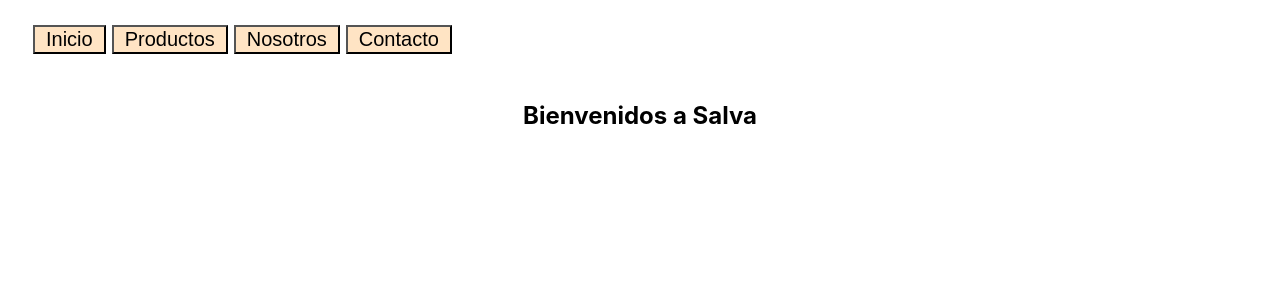
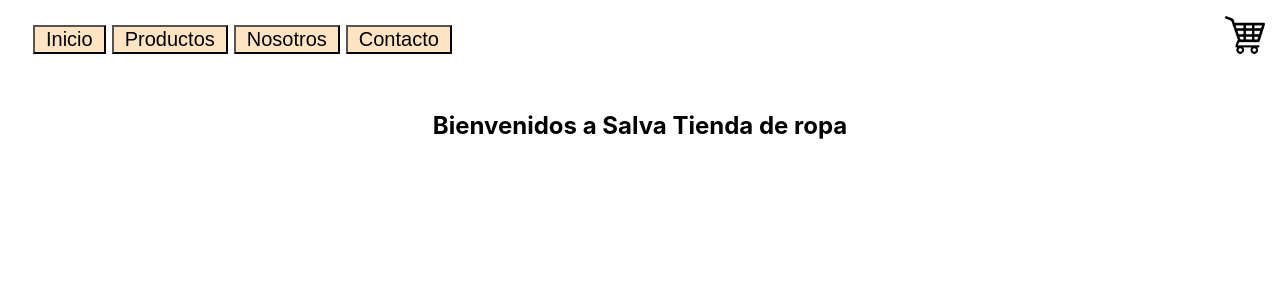
Before and after one commit to santuaguito/salva-cei, a React (Create React App) app: page / in a window 1280 px wide. Shown: the top 300 px of the page. Built offline with nearby package versions, Linux system fonts and the light colour scheme.

Commit message:
Crea tu landing

```diff
--- a/src/App.js
+++ b/src/App.js
@@ -1,18 +1,22 @@
 import React from 'react';
 import NavBar from './components/NavBar';
+import ItemListContainer from './components/ItemListContainer';
 import './App.css';
 
-function App() {
-  return (
-    <div className="App">
-       <div className = "container">
+class App extends React.Component{
+
+  render(){
+    const greating = "Bienvenidos a Salva Tienda de ropa";
+    return(
+      <div className = "container">
         <NavBar/>
-
-        <h2>Bienvenidos a Salva</h2>
+        <ItemListContainer greating={ greating }/>
 
       </div>
-    </div>
-  );
+    )
+
+  }
+
 }
 
 export default App;
--- /dev/null
+++ b/src/components/CarWidget.css
@@ -0,0 +1,6 @@
+.Cart{
+    width: 40px;
+    height: 40px;
+    margin: 10px;
+    padding: 5px;
+}
--- /dev/null
+++ b/src/components/CarWidget.js
@@ -0,0 +1,14 @@
+import React from 'react'
+import './CarWidget.css'
+import CartLogo from './Img/carrito.png';
+
+
+function CarWidget() {
+    return (
+        <div>
+            <img src={CartLogo} alt="Imagen carrito" className ="Cart"/>
+        </div>
+    )
+}
+
+export default CarWidget
--- /dev/null
+++ b/src/components/ItemListContainer.css
@@ -0,0 +1,5 @@
+.title{
+    margin-top: 30px;
+    text-align: center;
+    width: 100%;
+}
--- /dev/null
+++ b/src/components/ItemListContainer.js
@@ -0,0 +1,20 @@
+import React from 'react';
+import '../components/ItemListContainer.css';
+
+
+
+
+
+
+function ItemListContainer({greating}) {
+
+
+
+    return (
+
+        <h2 className ="title">{ greating }</h2>
+
+    )
+}
+
+export default ItemListContainer
--- a/src/components/NavBar.js
+++ b/src/components/NavBar.js
@@ -1,4 +1,5 @@
 import React from 'react';
+import CarWidget from './CarWidget';
 import './NavBar.css';
 
 
@@ -18,7 +19,7 @@ function NavBar() {
 
             </nav>
 
-
+           <CarWidget/>
         </div>
 
     )
```
Also changed, not shown: src/components/Img/carrito.png (added).
